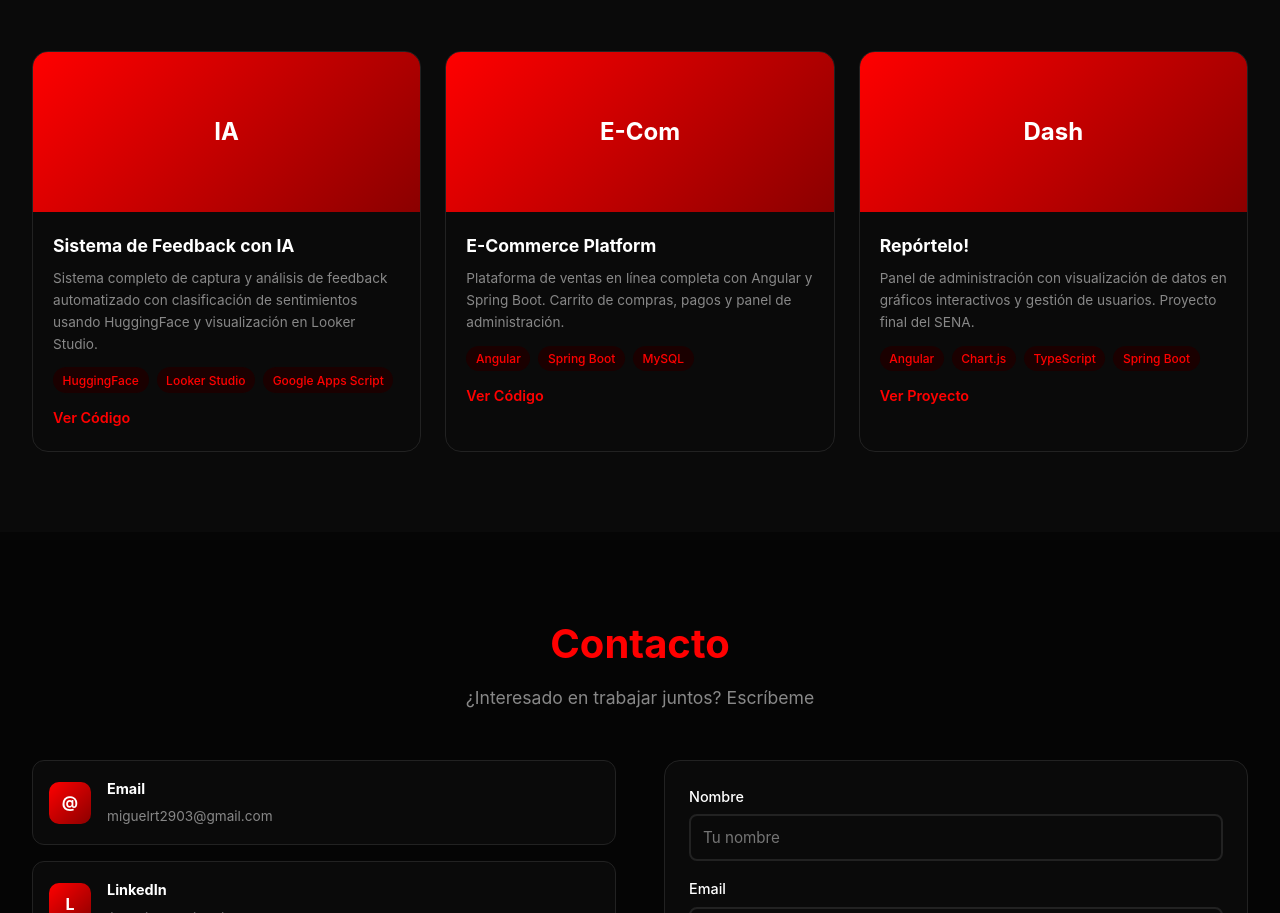
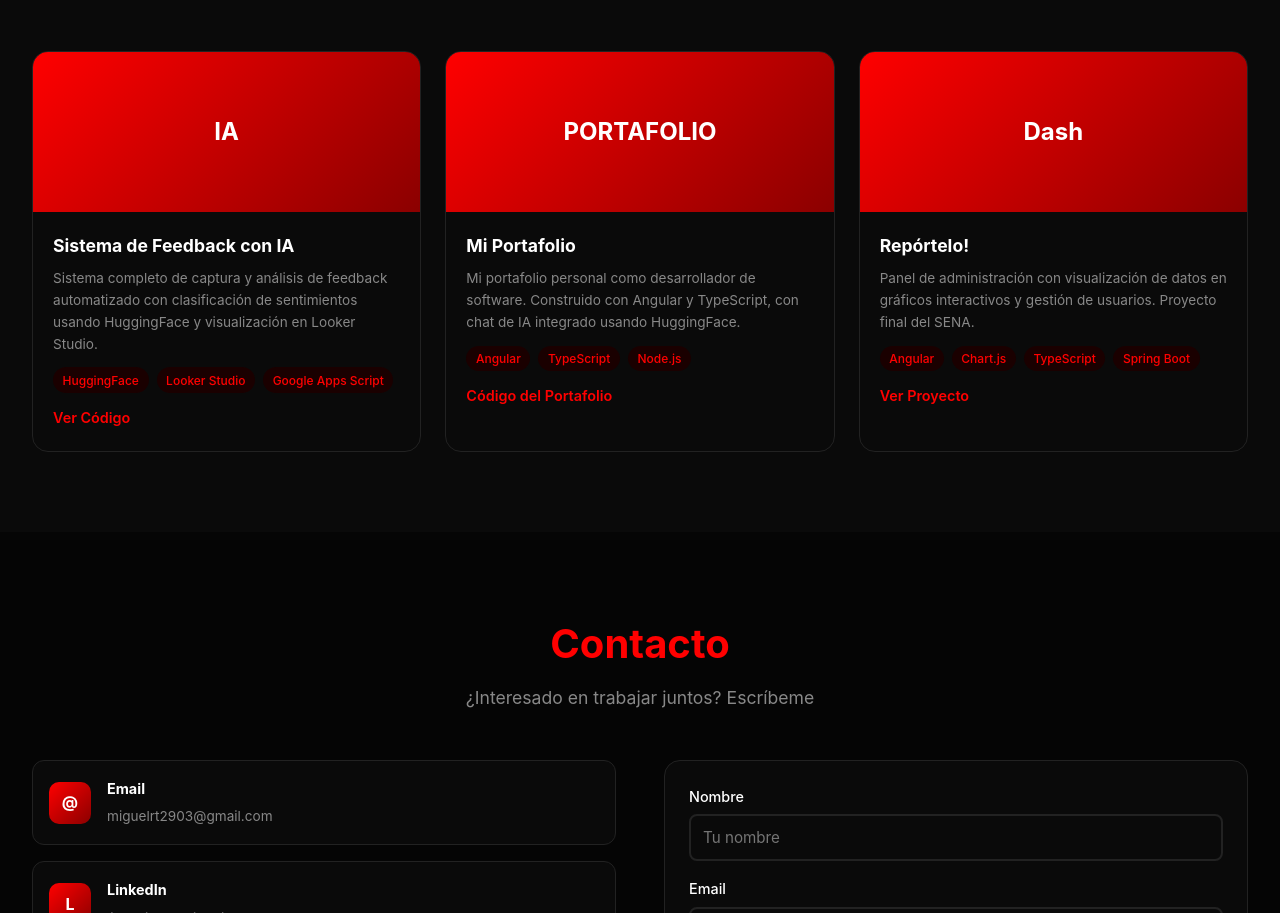
Before and after one commit to miguelrt29/PORTAFOLIO, an Angular app in the folder frontend/: page / in a window 1280 px wide. Shown: the part 2687-3600 px from the top of the page. Built offline with nearby package versions, Linux system fonts and the light colour scheme.

Commit message:
agrego cambios

```diff
--- a/frontend/src/app/components/portafolio/portafolio.html
+++ b/frontend/src/app/components/portafolio/portafolio.html
@@ -242,16 +242,16 @@
 
     <!-- Proyecto 2: E-Commerce Platform -->
     <article class="project-card">
-      <div class="project-image"><div class="project-placeholder">E-Com</div></div>
+      <div class="project-image"><div class="project-placeholder">PORTAFOLIO</div></div>
       <div class="project-content">
-        <h3>E-Commerce Platform</h3>
-        <p>Plataforma de ventas en línea completa con Angular y Spring Boot. Carrito de compras, pagos y panel de administración.</p>
+        <h3>Mi Portafolio</h3>
+        <p>Mi portafolio personal como desarrollador de software. Construido con Angular y TypeScript, con chat de IA integrado usando HuggingFace.</p>
         <div class="project-techs">
           <span>Angular</span>
-          <span>Spring Boot</span>
-          <span>MySQL</span>
+          <span>TypeScript</span>
+          <span>Node.js</span>
         </div>
-        <a href="https://github.com/miguelrt29" target="_blank" class="project-link">Ver Código</a>
+        <a href="https://github.com/miguelrt29/PORTAFOLIO.git" target="_blank" class="project-link">Código del Portafolio</a>
       </div>
     </article>
 
```
